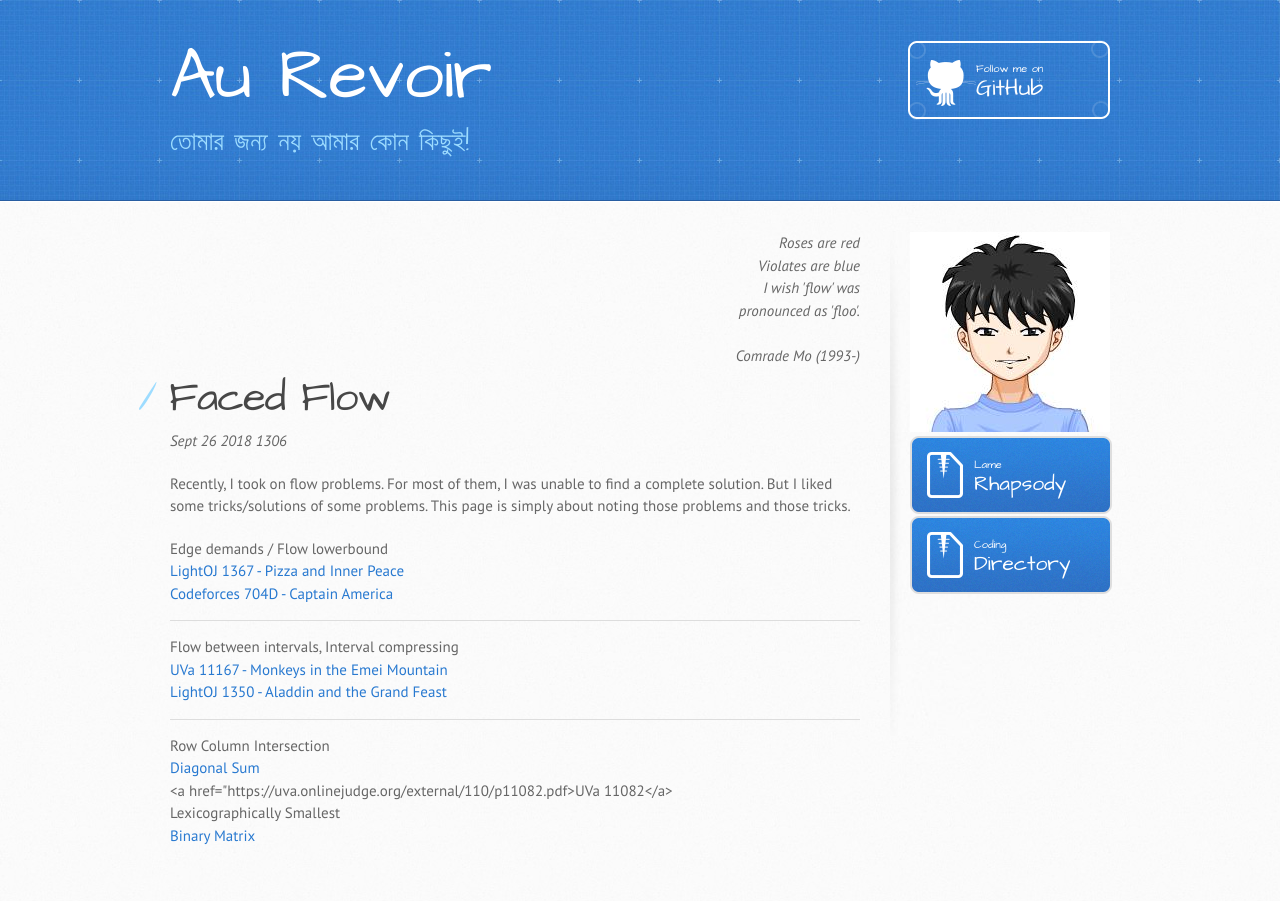
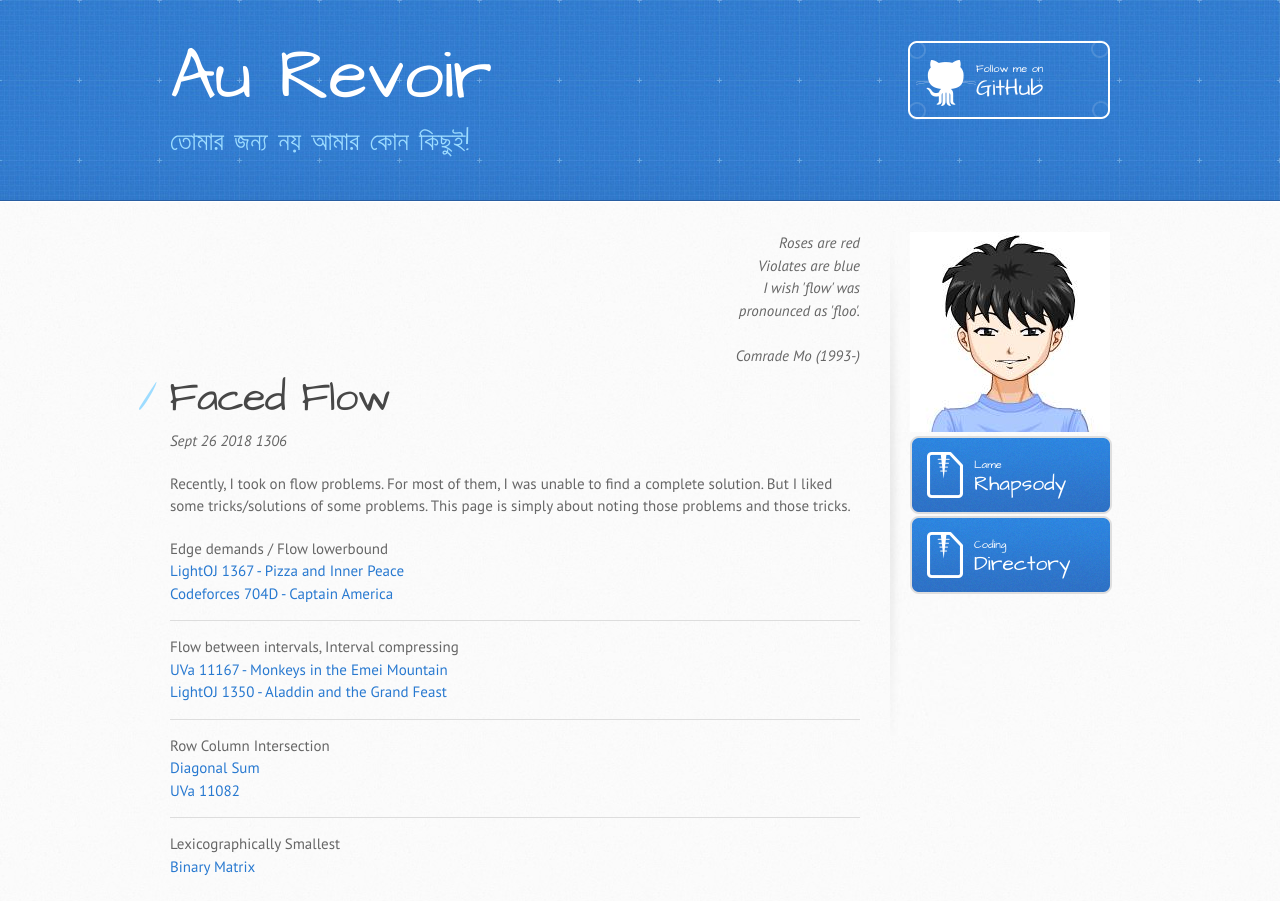
Before and after one commit to rebornplusplus/rebornplusplus.github.io, a Jekyll site: the page built from flow/index.md, in a window 1280 px wide. Built offline with Jekyll 4.4.1, drawn with Linux system fonts in a browser that asks for light colours; some web fonts are replaced.

Commit message:
Update index.md

```diff
--- a/flow/index.md
+++ b/flow/index.md
@@ -79,12 +79,14 @@ Recently, I took on flow problems. For most of them, I was unable to find a comp
   <summary>
     Row Column Intersection<br/>
     <a href="http://lightoj.com/volume_showproblem.php?problem=1262">Diagonal Sum</a><br/>
-    <a href="https://uva.onlinejudge.org/external/110/p11082.pdf>UVa 11082</a>
+    <a href="https://uva.onlinejudge.org/external/110/p11082.pdf">UVa 11082</a>
   </summary>
   <br/>
   There's a grid. You're given the summation of values in each row and the summation of values in each column. Find out any possible grid.<br/>
   Simply keep two sets of nodes. One for rows, another for columns. Add src to rows with capacity=row_sum and cols to sink with capacity=col_sum. Between every row and col add edge with capacity=INF. grid(i, j) will be the flow that passes through the edge with endpoints row_i and col_j.
 </details>
+
+<hr/>
 
 <details>
   <summary>
```
